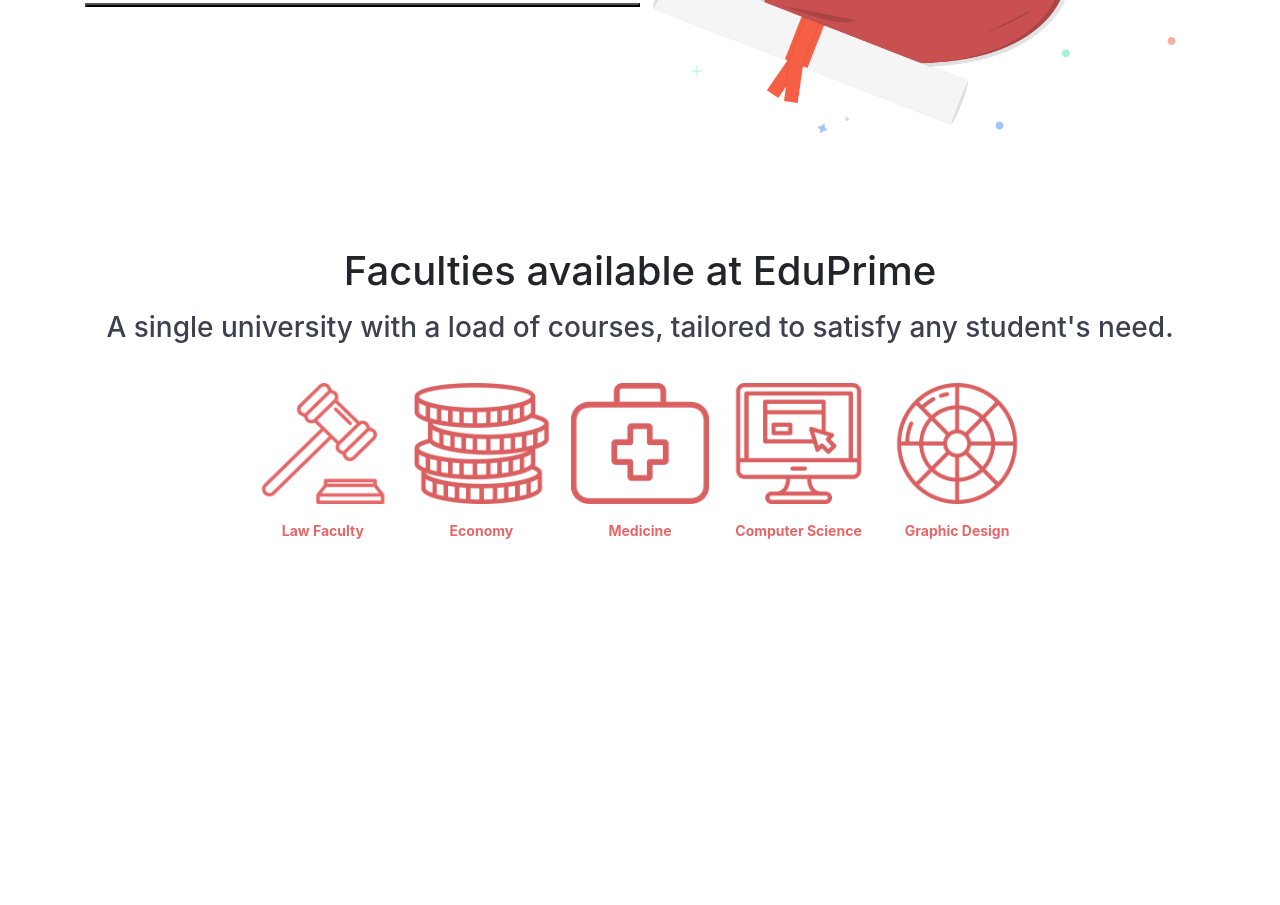
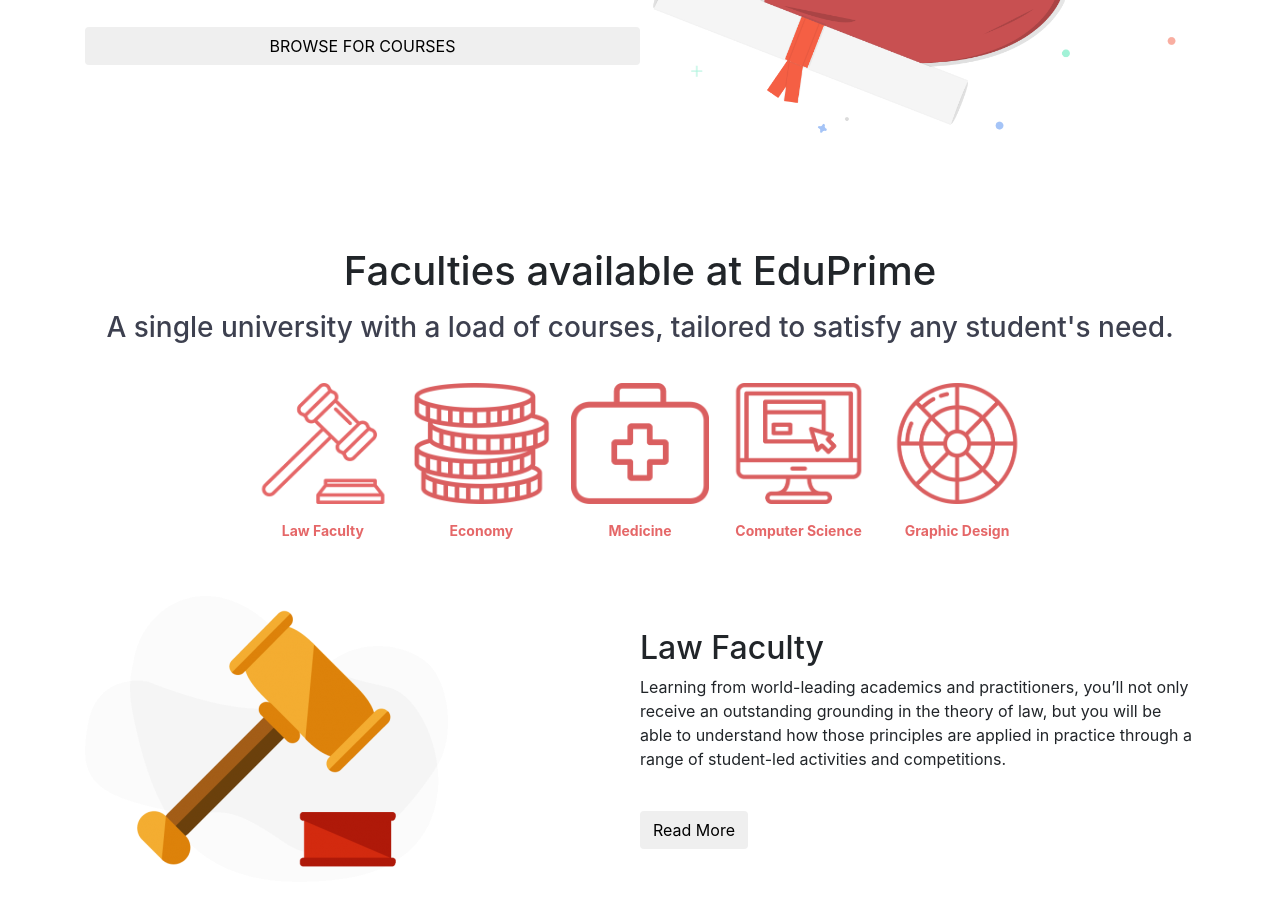
Before and after one commit to FrancescoDale/proj-html-vuejs, a plain HTML site: page index.html in a window 1280 px wide. Shown: the part 747-1652 px from the top of the page. Before the commit the page ends 1364 px from the top, so only its background shows below. Drawn offline with nearby package versions, Linux system fonts and the light colour scheme.

Commit message:
aggiunti bottoni vari

```diff
--- a/assets/style.css
+++ b/assets/style.css
@@ -55,6 +55,10 @@ nav button:hover {
     font-size: 15px;
     color: #FFF;
     text-decoration: none;
+}
+
+.menuelement a:hover {
+    color: #e9d758;
 }
 
 
@@ -151,3 +155,16 @@ nav button:hover {
 }
 
 /**********************************************/
+
+.faculties_info {
+    display: flex;
+    align-items: center;
+}
+
+.faculties_info_left {
+    width: 50%;
+}
+
+.faculties_info_right {
+    width: 50%;
+}
--- a/index.html
+++ b/index.html
@@ -42,7 +42,7 @@
                         <img src="graphic/Books-icon.png" alt="">
                         <h1 class="mt-2">Thousand of courses for any type of student</h1>
                         <h3 class="mt-4">At EduPrime, it doesn't matter what domain you wish to pursue a carrer in</h3>
-                        <button type="button" name="button"></button>
+                        <button class="mt-4 btn btn-default text-uppercase text-center" type="button" name="button">browse for courses </button>
                     </div>
                     <div class="courses_right">
                         <img src="graphic/Graduation-Illustration.png" alt="graduation">
@@ -56,6 +56,18 @@
                             <img class="text-center" v-bind:src="item.img" alt="">
                             <p class="text-center text-capitalize mt-3">{{item.name}}</p>
                         </div>
+                    </div>
+                    <div class="faculties_info mt-4">
+                        <div class="faculties_info_left">
+                            <img class="center" src="graphic/Gavel-Illustration-e1556884768193.png" alt="">
+                        </div>
+                        <div class="faculties_info_right">
+                            <h2 class="text-capitalize">law faculty</h2>
+                            <p class="text-left">Learning from world-leading academics and practitioners, you’ll not only receive an outstanding grounding in the theory of law, but you will be able to understand how those principles are applied in practice through a range of student-led activities and competitions.</p>
+                            <button class="mt-4 btn btn-default text-capitalize text-center" type="button" name="button">read more</button>
+
+                        </div>
+
                     </div>
                 </section>
 
```
